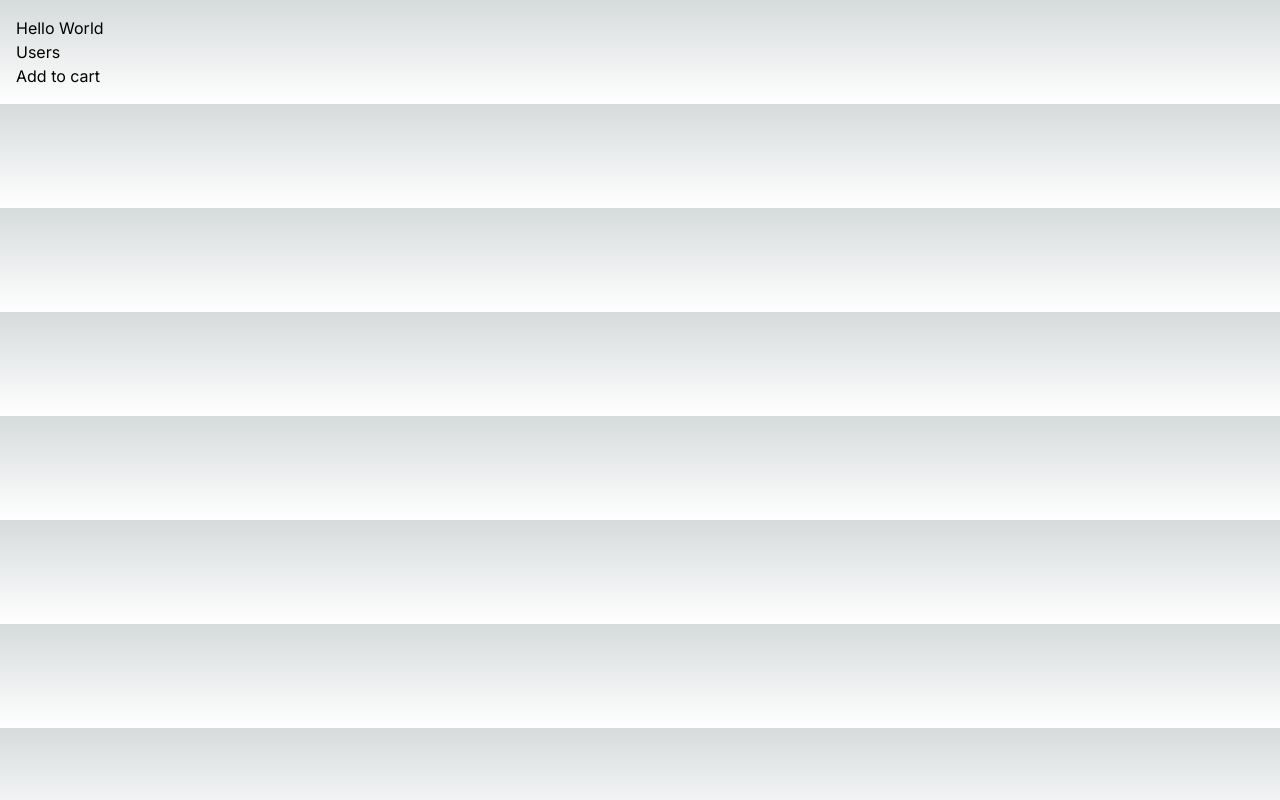
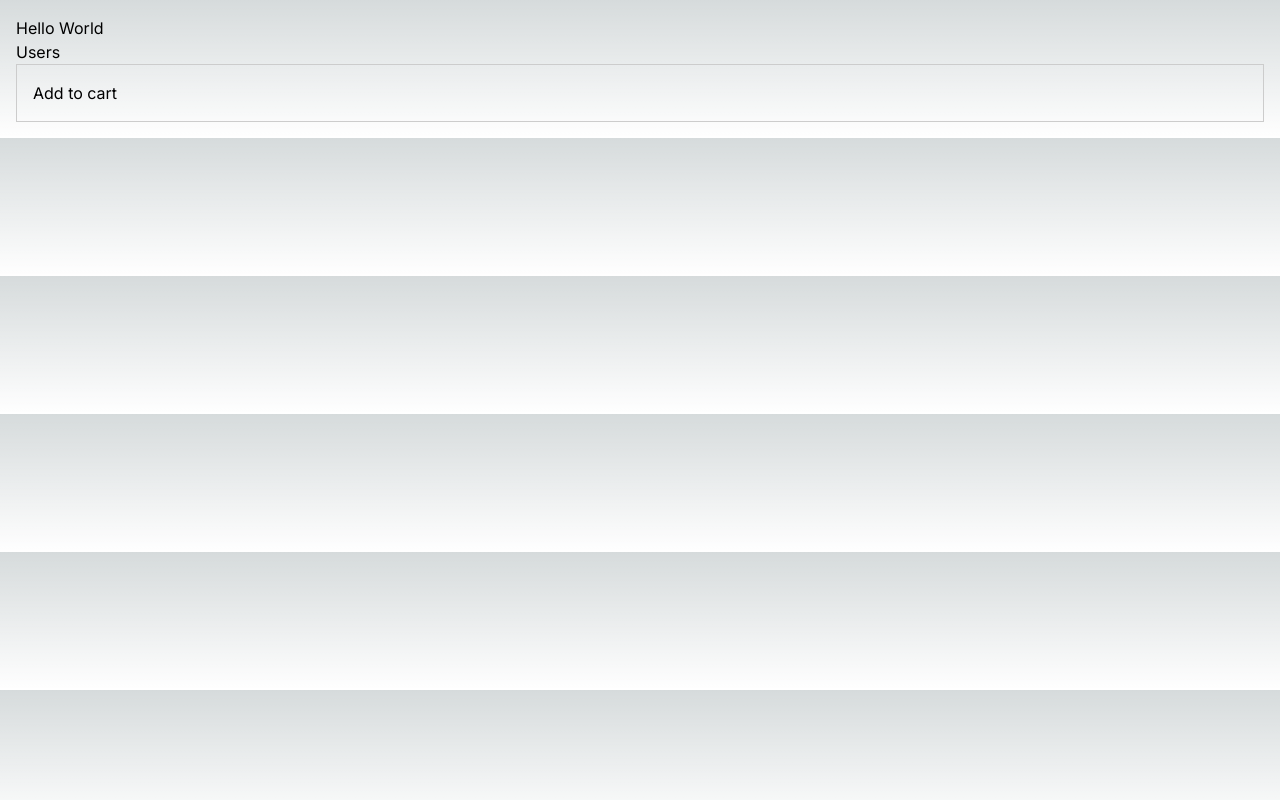
Before and after one commit to ifuenteromero/nextjs, a Next.js app: page / in a window 1280 px wide. Built offline with nearby package versions, Linux system fonts and the light colour scheme.

Commit message:
css modules

```diff
--- /dev/null
+++ b/app/components/ProductCard.module.css
@@ -0,0 +1,4 @@
+.card {
+	padding: 1rem;
+	border: 1px solid #ccc;
+}
--- a/app/components/ProductCard.tsx
+++ b/app/components/ProductCard.tsx
@@ -1,8 +1,9 @@
 import AddToCart from './AddToCart';
+import styles from './ProductCard.module.css';
 
 const ProductCard = () => {
 	return (
-		<div>
+		<div className={styles.card}>
 			<AddToCart />
 		</div>
 	);
```
